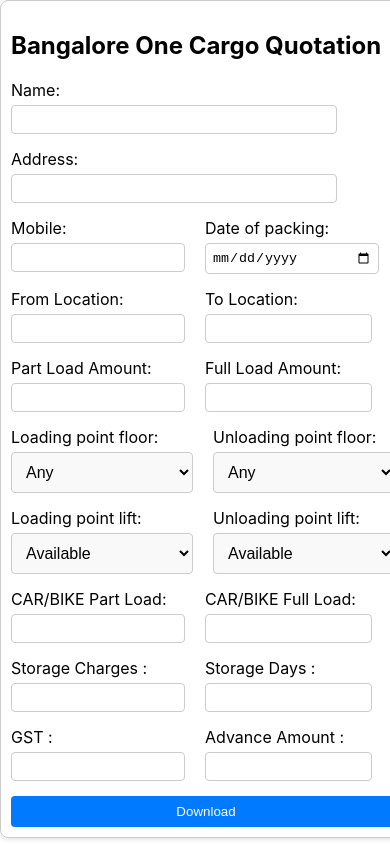
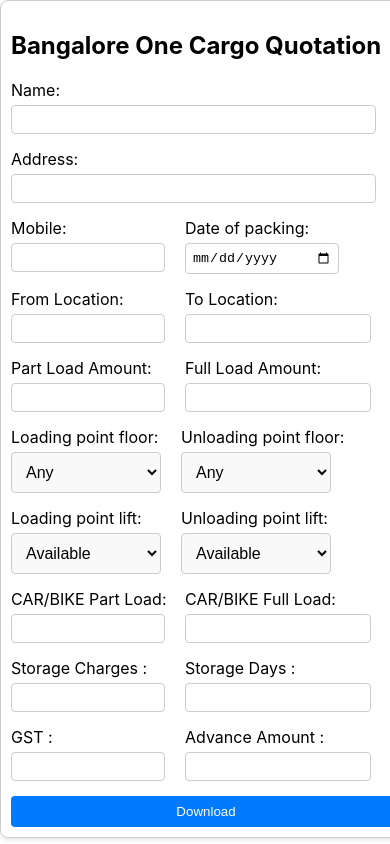
Before and after one commit to isyedtanzeem/Quotationmaker, a React (Create React App) app: page / in a window 390 px wide. Shown: the top 844 px of the page. Built offline with nearby package versions, Linux system fonts and the light colour scheme.

Commit message:
mobile view fixed

```diff
--- a/src/Pages/Form.css
+++ b/src/Pages/Form.css
@@ -75,8 +75,23 @@ input {
   }
 
   input {
-    width: 80%;
+    width: 90%;
     padding: 6px;
+  }
+
+  .input{
+    width: 140px;
+
+  }
+
+  .form-group select {
+    width: 150px;
+    padding: 10px;
+    border: 1px solid #ccc;
+    border-radius: 4px;
+    background-color: #f9f9f9;
+    font-size: 16px;
+
   }
 
   .submit-button {
```
